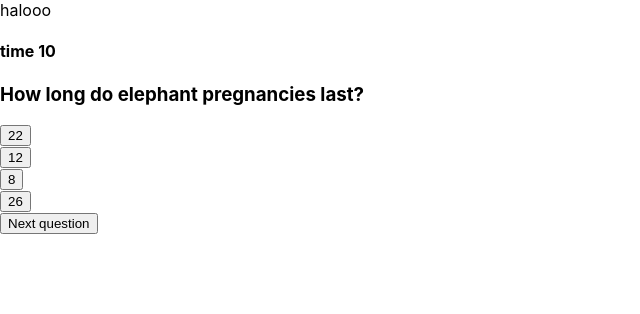
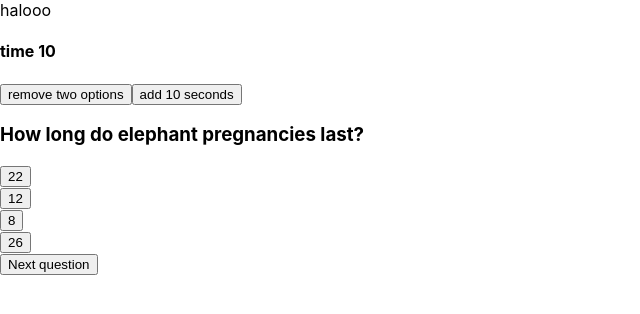
Before and after one commit to hajarmekamy/QuizGame, a React (Create React App) app in the folder QuizGame/: page /quiz in a window 1280 px wide. Shown: the top 314 px of the page, without its empty margins (0-640 px from the left). Built offline with nearby package versions, Linux system fonts and the light colour scheme.

Commit message:
added quiz helpers functionalities

```diff
--- /dev/null
+++ b/QuizGame/src/Components/QuizHelpers.js
@@ -0,0 +1,38 @@
+import React, { useContext, useState } from "react";
+import { StateContext } from "../Context/Providers/State";
+
+const QuizHelpers = ({ helperTwoActive, setHelperTwoActive }) => {
+  const { state, actions } = useContext(StateContext);
+  let timeExpired = state.time_time_expired;
+
+  const [helperOneActive, setHelperOneActive] = useState();
+
+  const addSeconds = () => {
+    if (!timeExpired) {
+      setHelperOneActive(true);
+      actions.time.setTimer(state.timer + 10);
+    }
+  };
+
+  const removeTwoOptions = () => {
+    if (!timeExpired) {
+      setHelperTwoActive(true);
+    }
+  };
+
+  return (
+    <>
+      <button
+        disabled={helperTwoActive || timeExpired}
+        onClick={removeTwoOptions}
+      >
+        remove two options
+      </button>
+      <button disabled={helperOneActive || timeExpired} onClick={addSeconds}>
+        add 10 seconds
+      </button>
+    </>
+  );
+};
+
+export default QuizHelpers;
--- a/QuizGame/src/Containers/Quiz.js
+++ b/QuizGame/src/Containers/Quiz.js
@@ -3,12 +3,15 @@ import Options from "../Components/Options";
 import CountDown from "../Components/CountDown";
 import { useNavigate } from "react-router-dom";
 import { StateContext } from "../Context/Providers/State";
+import QuizHelpers from "../Components/QuizHelpers";
 
 const Quiz = ({ data }) => {
   const { state, actions } = useContext(StateContext);
 
   let navigate = useNavigate();
   const [index, setIndex] = useState(0);
+  const [nextQuestionActive, setNextQuestionActive] = useState(false);
+  const [helperTwoActive, setHelperTwoActive] = useState(false);
 
   let correctAnswer = data[index].answer;
 
@@ -37,23 +40,38 @@ const Quiz = ({ data }) => {
   };
 
   const goToNextQuestion = () => {
+    setNextQuestionActive(true);
+    resetForNextQuestion();
     if (index < 9) {
       setIndex(index + 1);
     } else {
       navigate("/results");
     }
-    resetForNextQuestion();
     if (!state.option_is_selected) {
       actions.score.noAnswers();
     }
   };
 
+  let optionsRemained = data[index].options.filter(
+    (option) => !data[index].optionsToRemove.includes(option)
+  );
+
+  const optionsToChooseFrom = () => {
+    if (helperTwoActive && !nextQuestionActive) {
+      return optionsRemained;
+    } else return data[index].options;
+  };
+
   return (
     <>
       <CountDown />
+      <QuizHelpers
+        helperTwoActive={helperTwoActive}
+        setHelperTwoActive={setHelperTwoActive}
+      />
       <h3>{data[index].question}</h3>
       <div>
-        {data[index].options.map((option) => {
+        {optionsToChooseFrom().map((option) => {
           return (
             <div key={option}>
               <Options
```
